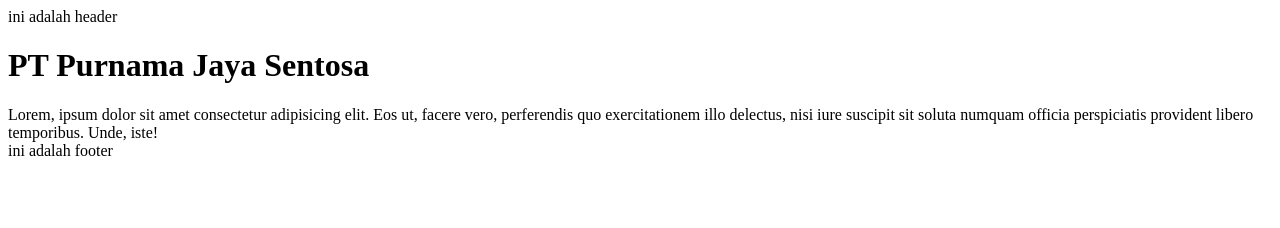
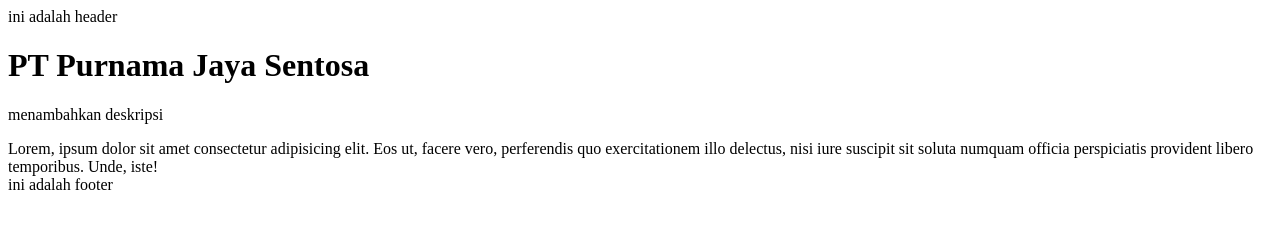
Before and after one commit to AhmadAlvin18/cobabuatrepo, a plain HTML site: page index.html in a window 1280 px wide. Drawn offline with Linux system fonts and the light colour scheme.

Commit message:
menambahkan deskripsi

```diff
--- a/index.html
+++ b/index.html
@@ -8,6 +8,7 @@
   <body>
     <header>ini adalah header</header>
     <h1>PT Purnama Jaya Sentosa</h1>
+    <p>menambahkan deskripsi</p>
     <div>
       Lorem, ipsum dolor sit amet consectetur adipisicing elit. Eos ut, facere vero, perferendis quo exercitationem illo delectus, nisi iure suscipit sit soluta numquam officia perspiciatis provident libero
       temporibus. Unde, iste!
```
